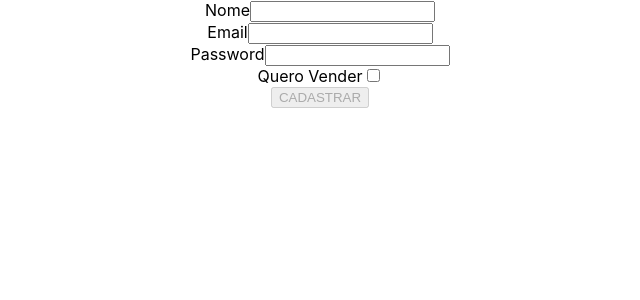
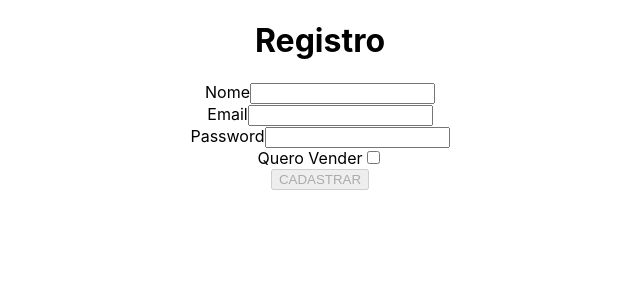
Before and after one commit to tryber/sd-03-trybeer-10, a React (Create React App) app in the folder front-end/: page /register in a window 1280 px wide. Shown: the top 300 px of the page, without its empty margins (320-960 px from the left). Built offline with nearby package versions, Linux system fonts and the light colour scheme.

Commit message:
Page titles

```diff
--- a/front-end/src/screens/Login.jsx
+++ b/front-end/src/screens/Login.jsx
@@ -17,6 +17,7 @@ function Login(props) {
 
   return (
     <div>
+      <h1>Login</h1>
       <form id='login-form' method='POST'>
         <label htmlFor="email">Email
           <input
--- a/front-end/src/screens/Register.jsx
+++ b/front-end/src/screens/Register.jsx
@@ -24,6 +24,7 @@ function Register(props) {
 
   return (
     <div>
+      <h1>Registro</h1>
       <form action="">
         <label htmlFor="name">Nome
           <input
```
